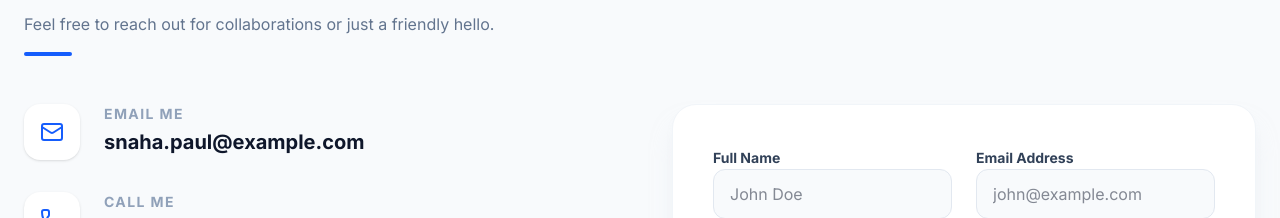
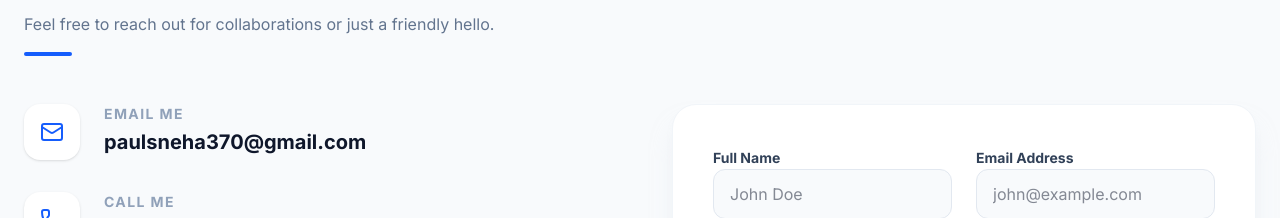
Before and after one commit to thinkeasyacademy/portfolio_snaha, a React (Vite) app: page / in a window 1280 px wide. Shown: the part 6405-6623 px from the top of the page. Built offline with nearby package versions, Linux system fonts and the light colour scheme.

Commit message:
Update App.tsx

```diff
--- a/src/App.tsx
+++ b/src/App.tsx
@@ -496,7 +496,7 @@ export default function App() {
                 </div>
                 <div>
                   <h4 className="text-sm font-bold text-slate-400 uppercase tracking-widest mb-1">Email Me</h4>
-                  <p className="text-xl font-bold text-slate-900">snaha.paul@example.com</p>
+                  <p className="text-xl font-bold text-slate-900">paulsneha370@gmail.com</p>
                 </div>
               </div>
               <div className="flex items-start gap-6">
```
